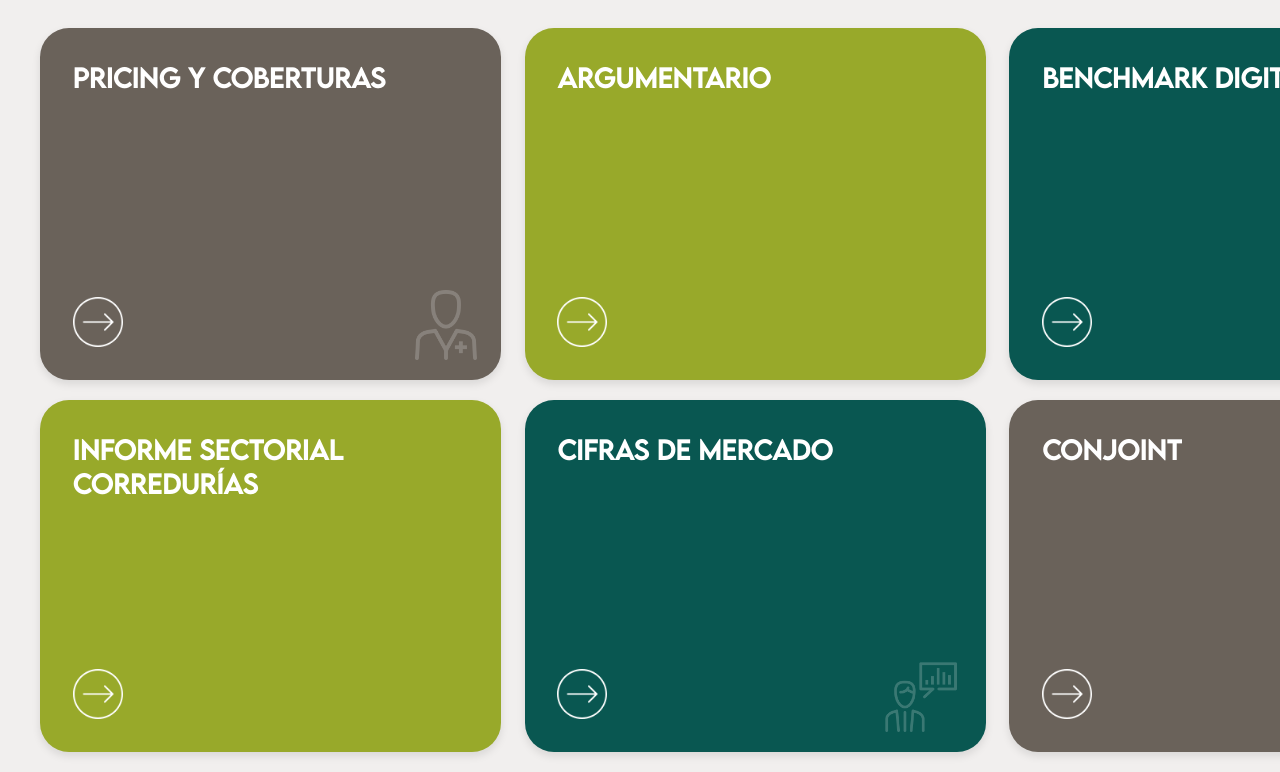
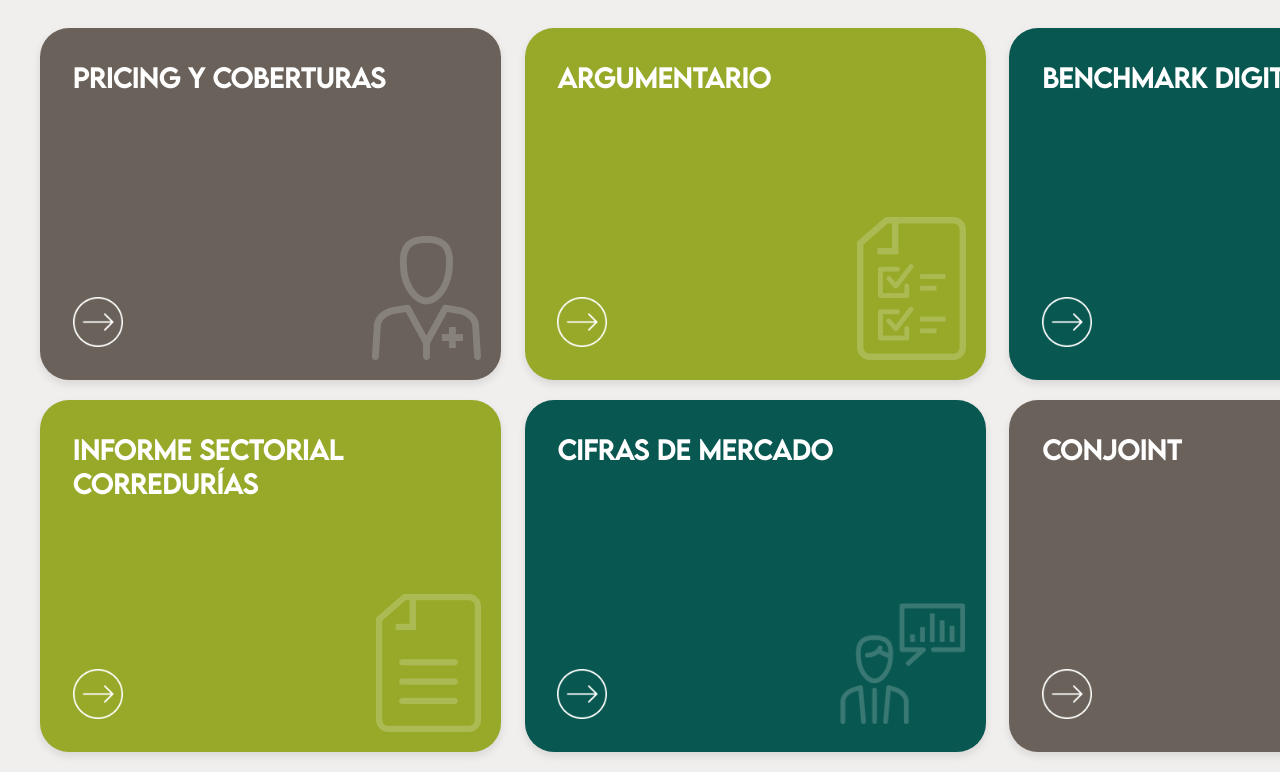
Before and after one commit to Ramon-Arias25/DKVProject, an Angular app: page /mercado in a window 1280 px wide. Shown: the part 355-1127 px from the top of the page. Built offline with nearby package versions, Linux system fonts and the light colour scheme.

Commit message:
iframe 22 y cambio del tamaño de iconos

```diff
--- a/src/app/i-frame-template/i-frame-template.component.ts
+++ b/src/app/i-frame-template/i-frame-template.component.ts
@@ -45,8 +45,9 @@ export class IFrameTemplateComponent{
   /*19 */ 'https://app.powerbi.com/reportEmbed?reportId=ed9dfd2b-010e-4ed1-9836-bb235898577c&autoAuth=true&ctid=38fd77bb-cf74-4d5c-9b52-df4f93ca63db',//Perfil cliente colectivo
   // /*19 */ 'https://app.powerbi.com/reportEmbed?reportId=78c244a0-f0c2-4a1a-ad09-00a36427c819&autoAuth=true&ctid=38fd77bb-cf74-4d5c-9b52-df4f93ca63db',//Perfil cliente colectivo
   /*20 */ 'https://dkvseguros.sharepoint.com/sites/InvestigacinComercial83/Repositorio%20de%20estudios/Forms/AllItems.aspxhttps://dkvseguros.sharepoint.com/:f:/r/sites/InvestigacinComercial83/Repositorio de estudios/2024/4. BOLET%C3%8DN NOVEDADES MENSUAL?csf=1&web=1&e=YehEsR',//Noticias Sectoriales
-  /*21 */ 'https://app.powerbi.com/reportEmbed?reportId=b9e072c5-17a3-47b6-b0bf-aa41287a3298&autoAuth=true&ctid=38fd77bb-cf74-4d5c-9b52-df4f93ca63db'//Cuadro de Mando Campañas
+  /*21 */ 'https://app.powerbi.com/reportEmbed?reportId=b9e072c5-17a3-47b6-b0bf-aa41287a3298&autoAuth=true&ctid=38fd77bb-cf74-4d5c-9b52-df4f93ca63db',//Cuadro de Mando Campañas
   // /*21 */ 'https://app.powerbi.com/reportEmbed?reportId=5823f32e-a07f-4d69-8c6d-f581164cd4df&autoAuth=true&ctid=38fd77bb-cf74-4d5c-9b52-df4f93ca63db'//Cuadro de Mando Campañas
+  /*22 */  'https://dkvseguros.sharepoint.com/:x:/s/PortalInvestigacinComercialDepMarketing/EQYLxouupSFPjujru-NbE_UB-rHfo7UQl4a70dvz0ifMog?e=lyZXeQ'//CONJOINT
 ];
 
   iframeTitulo = [
@@ -71,7 +72,8 @@ export class IFrameTemplateComponent{
     'Cifras de mercado',
     'Perfil cliente colectivo',
     'Noticias Sectoriales',
-    'Cuadro de Mando Campañas'
+    'Cuadro de Mando Campañas',
+    'CONJOINT'
   ];
 
   ngOnInit() {
--- a/src/app/pages/herramientas-de-marketing/herramientas-de-marketing.component.scss
+++ b/src/app/pages/herramientas-de-marketing/herramientas-de-marketing.component.scss
@@ -138,36 +138,59 @@ h1 {
 
 .icon-1-6 {
     background-image: url(../../../assets/HERRAMIENTAS/iconos/icono_1_2x.png);
+    width: 158.01px;
+    height: 132.61px;
+    top: 176px;
+    left: 262px;
+    gap: 0px;
+    border: 5px 0px 0px 0px;
 }
 
 .icon-2-6 {
     background-image: url(../../../assets/HERRAMIENTAS/iconos/icono_2_2x.png);
-    width: 100px;
-    height: 60px;
+    width: 143.76px;
+    height: 115.75px;
+    top: 196.81px;
+    left: 286px;
+    gap: 0px;
+    border: 6px 0px 0px 0px;
 }
 
 .icon-3-6 {
     background-image: url(../../../assets/HERRAMIENTAS/iconos/icono_3_2x.png);
-    width: 80px;
-    height: 70px;
+    width: 121px;
+    height: 130px;
+    top: 184px;
+    left: 286px;
 }
+
 
 .icon-4-6 {
     background-image: url(../../../assets/HERRAMIENTAS/iconos/icono_4_2x.png);
-    width: 75px;
-    height: 70px;
+    width: 102.35px;
+    height: 130.13px;
+    top: 177px;
+    left: 312.67px;
+    gap: 0px;
+    border: 5px 0px 0px 0px;
 }
 
 .icon-5-6 {
     background-image: url(../../../assets/HERRAMIENTAS/iconos/icono_5_2x.png);
-    width: 80px;
-    height: 55px;
+    width: 121.28px;
+    height: 111.33px;
+    top: 201.17px;
+    left: 294px;
+    gap: 0px;
+    border: 5px 0px 0px 0px;
 }
 
 .icon-6-6 {
     background-image: url(../../../assets/HERRAMIENTAS/iconos/icono_6_2x.png);
-    width: 110px;
-    height: 75px;
+    width: 148px;
+    height: 125px;
+    top: 184px;
+    left: 266px;
 }
 
 .icon-arrow {
--- a/src/app/pages/mercado/mercado.component.html
+++ b/src/app/pages/mercado/mercado.component.html
@@ -81,8 +81,10 @@
         </div>
 
         <div class="market-card dark-gray-card">
+            <a routerLink="/iframe/22" target="_self">
                 <h3 class="display">CONJOINT</h3>
-            <h4 class="none subtitle-display">Herramienta que permite ver la sensibilidad al precio de un cliente para
+                <h4 class="none subtitle-display">Herramienta que permite ver la sensibilidad al precio de un cliente
+                    para
                     un producto
                     determinado.</h4>
                 <div class="icons">
@@ -90,6 +92,7 @@
                     </div>
                     <div class="icon icon-6-6"></div>
                 </div>
+            </a>
         </div>
     </div>
 </div>
--- a/src/app/pages/mercado/mercado.component.scss
+++ b/src/app/pages/mercado/mercado.component.scss
@@ -133,38 +133,56 @@
 
 .icon-1-6 {
     background-image: url(../../../assets/MERCADO/iconos/icono_1_2x.png);
-    width: 70px;
-    height: 70px;
+    width: 109px;
+    height: 124px;
+    top: 176px;
+    left: 287px;
 }
+
 
 .icon-2-6 {
     background-image: url(../../../assets/MERCADO/iconos/icono_2_2x.png);
+    width: 109px;
+    height: 143px;
+    top: 176px;
+    left: 292px;
+
 }
 
 .icon-3-6 {
     background-image: url(../../../assets/MERCADO/iconos/icono_3_2x.png);
-    width: 80px;
-    height: 45px;
-    margin-top: 50%;
-    margin-left: -20%;
+    width: 143px;
+    height: 104px;
+    top: 201px;
+    left: 263px;
+    padding: 0px 0.04px 0px 0px;
 }
 
 .icon-4-6 {
     background-image: url(../../../assets/MERCADO/iconos/icono_4_2x.png);
+    width: 105px;
+    height: 138px;
+    top: 171px;
+    left: 298px;
 }
 
 .icon-5-6 {
     background-image: url(../../../assets/MERCADO/iconos/icono_5_2x.png);
-    width: 90px;
-    height: 70px;
-    margin-left: -30%;
+    width: 125.5px;
+    height: 121px;
+    top: 188px;
+    left: 290px;
+    gap: 0px;
+    border: 5px 0px 0px 0px;
+    margin-bottom: 1vh;
 }
 
 .icon-6-6 {
     background-image: url(../../../assets/MERCADO/iconos/icono_6_2x.png);
-    width: 67.6px;
-    height: 30px;
-    margin-top: 70%;
+    width: 155px;
+    height: 133.48px;
+    top: 182px;
+    left: 280px;
 }
 
 .icon-arrow {
--- a/src/app/section-cards/section-cards.component.scss
+++ b/src/app/section-cards/section-cards.component.scss
@@ -121,8 +121,8 @@
     transform: rotate(315deg);
     top: 30px;
     right: 40px;
-    width: 50px;
-    height: 50px;
+    width: 45px;
+    height: 45px;
     z-index: 1;
     transition: background-image 0.6s ease;
 }
```
Also changed, not shown: 1 other file (tests, documents, lock files or other folders). Lines whose indentation alone changed are shown as unchanged.
